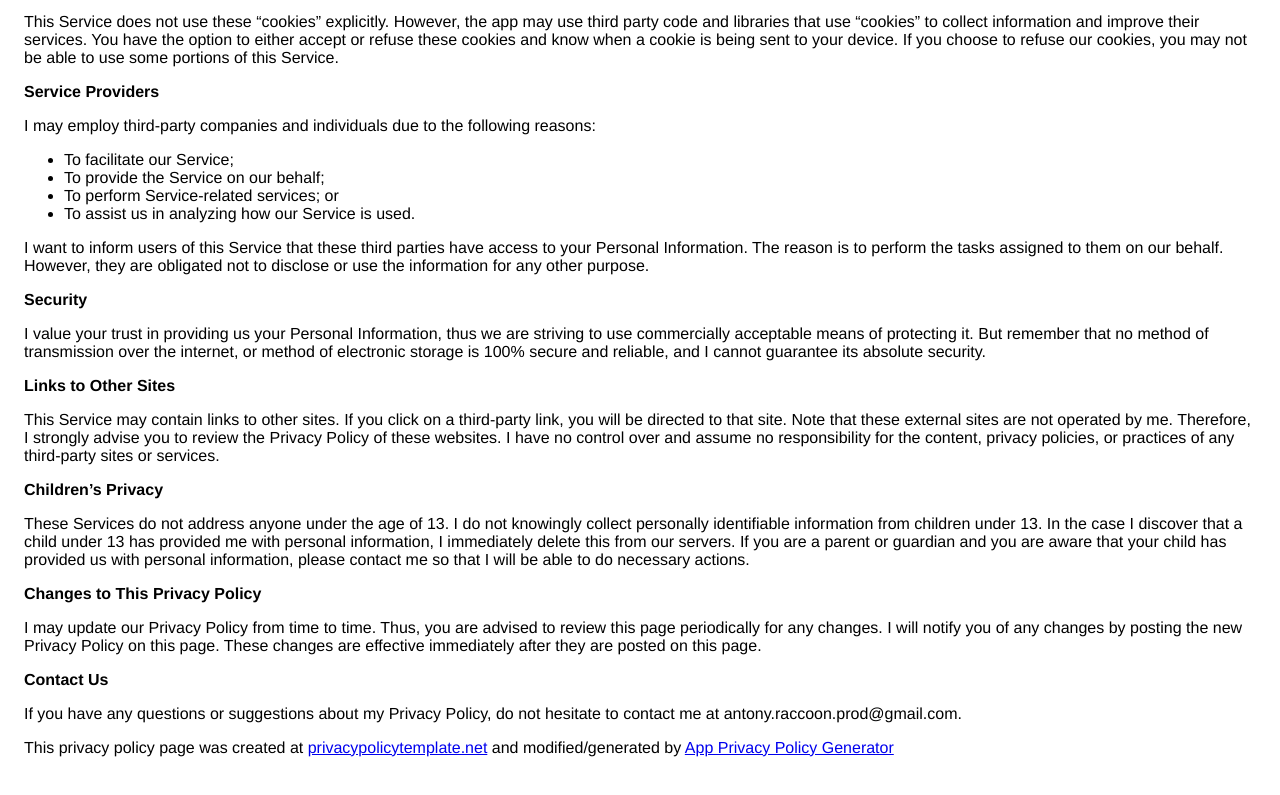
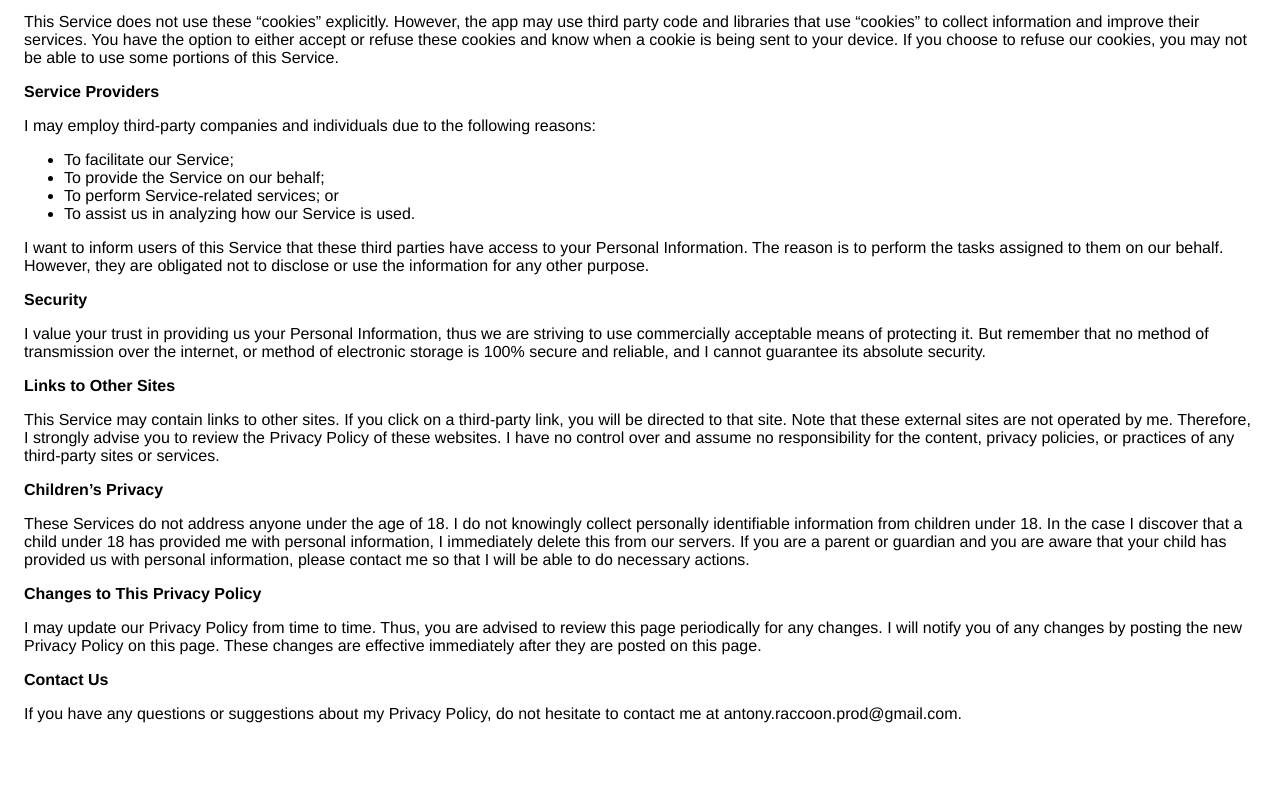
Before and after one commit to RaccoonProduction/cashflow, a plain HTML site: page index.html in a window 1280 px wide. Shown: the part 647-1442 px from the top of the page. After the commit the page ends 1410 px from the top, so only its background shows below. Drawn offline with Linux system fonts and the light colour scheme.

Commit message:
Update index.html

```diff
--- a/index.html
+++ b/index.html
@@ -35,7 +35,7 @@
                     I may require you to provide us with certain
                     personally identifiable information, including but not limited to Email address, first name and last name, information you share with us from third party social network providers, and technical and behavioural information about your use of the Platform. The
                     information that I request will be
-                    retained on your device and is not collected by me in any way.
+                    retained on your device and our server.
                   </p> <p>
                     The app does use third party services that may collect
                     information used to identify you.
@@ -92,10 +92,10 @@
                     responsibility for the content, privacy policies, or
                     practices of any third-party sites or services.
                   </p> <p><strong>Children’s Privacy</strong></p> <p>
-                    These Services do not address anyone under the age of 13.
+                    These Services do not address anyone under the age of 18.
                     I do not knowingly collect personally
-                    identifiable information from children under 13. In the case
-                    I discover that a child under 13 has provided
+                    identifiable information from children under 18. In the case
+                    I discover that a child under 18 has provided
                     me with personal information,
                     I immediately delete this from our servers. If you
                     are a parent or guardian and you are aware that your child
@@ -113,10 +113,6 @@
                     If you have any questions or suggestions about
                     my Privacy Policy, do not hesitate to contact
                     me at antony.raccoon.prod@gmail.com.
-                  </p> <p>
-                    This privacy policy page was created at
-                    <a href="https://privacypolicytemplate.net" target="_blank">privacypolicytemplate.net</a>
-                    and modified/generated by
-                    <a href="https://app-privacy-policy-generator.firebaseapp.com/" target="_blank">App Privacy Policy Generator</a></p>
+                  </p>
     </body>
     </html>
```
